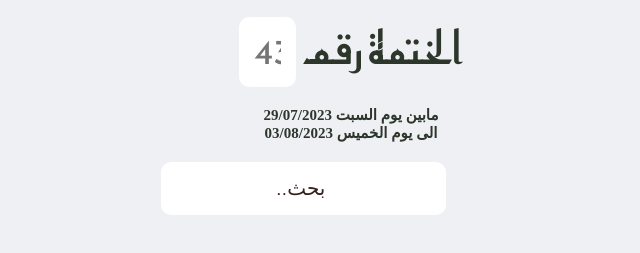
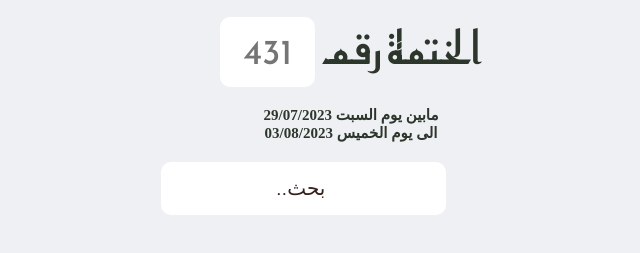
Before and after one commit to medsghouri/khatma_old, a website built with Vite: page index.html in a window 1280 px wide. Shown: the part 249-502 px from the top of the page, without its empty margins (289-929 px from the left). Built offline with nearby package versions, Linux system fonts and the light colour scheme; no server answers; files whose address does not match are found by name; a web font is replaced by a local one.

Commit message:
Update index.css

```diff
--- a/index.css
+++ b/index.css
@@ -54,7 +54,7 @@ input {
     border: 0;
     border-radius: 10px;
     text-align: center;
-    width: 15%;
+    width: 25%;
 }
 
 input[type="text"]::placeholder {
```
